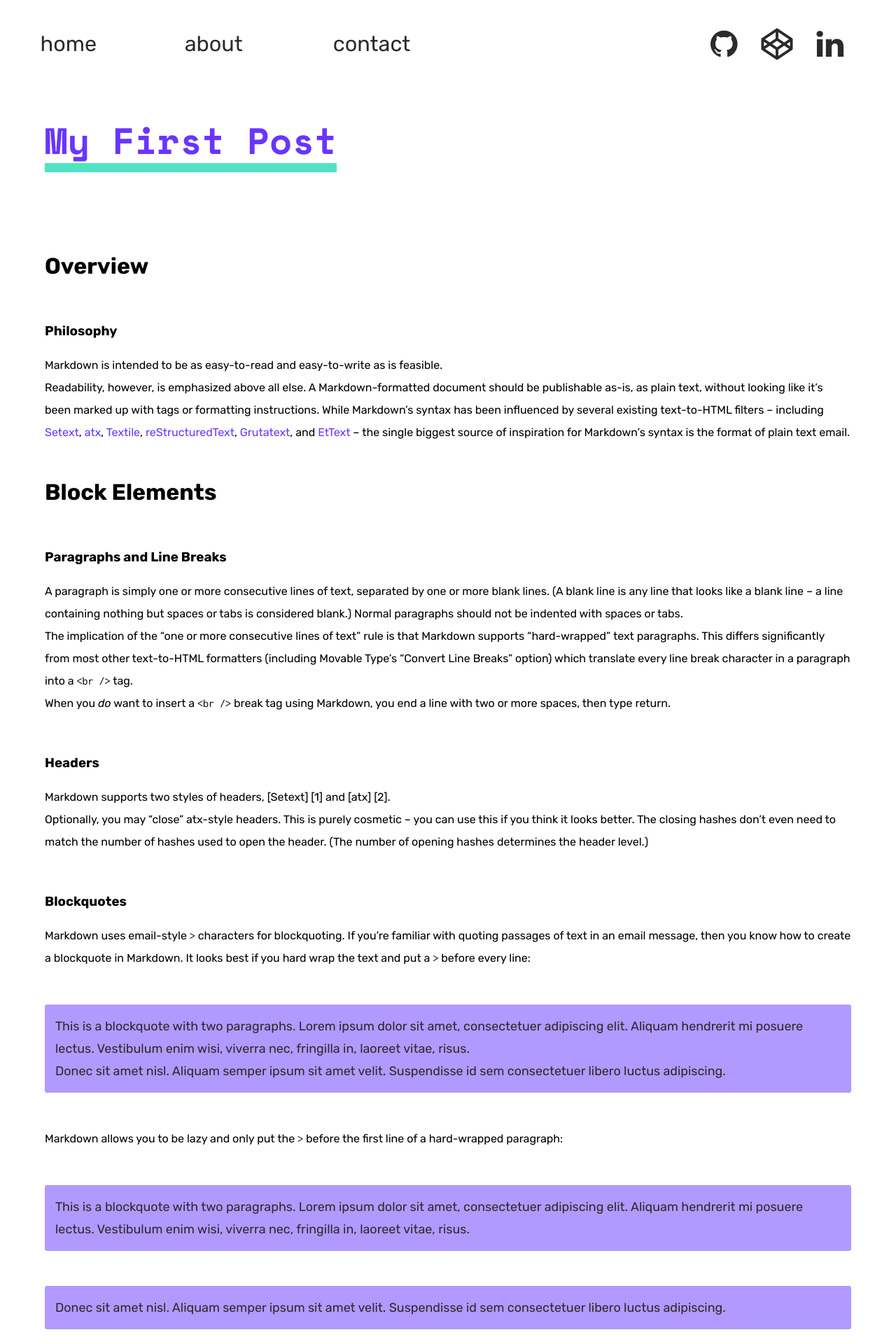
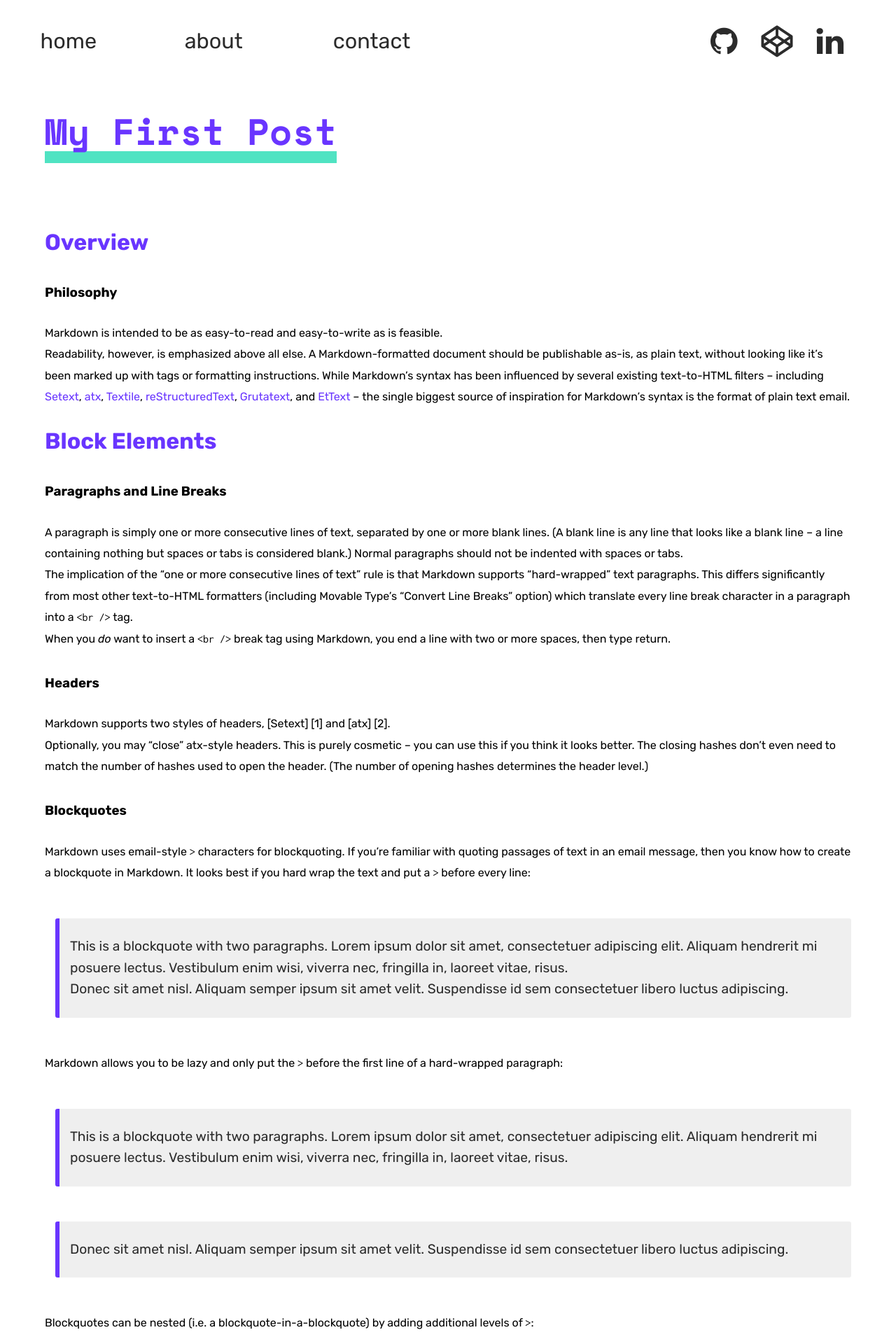
Before and after one commit to breezyfasano/breezyfasano-site, a Jekyll site: the page built from _posts/2018-09-11-my-first-post.md, in a window 1280 px wide. Shown: the top 1920 px of the page at 70% size. Built offline with Jekyll 4.4.1, drawn with Linux system fonts in a browser that asks for light colours; nearby versions of some CDN libraries.

Commit message:
Improved readability of typography styling, especially for mobile

```diff
--- a/_sass/_page.scss
+++ b/_sass/_page.scss
@@ -1,6 +1,6 @@
 .page-header { // also class used for post titles
     font-family: $headerfont;
-    font-size: 4vw;
+    font-size: 8vw;
     color: $electricpurp;
     display: inline-block;
     margin: 0 0 5vw 0vw;
@@ -8,6 +8,7 @@
     &:after {
         background: $mint;
         min-width: 100%;
+        min-height: 4px;
         display: block;
         content: ' ';
         padding-top: 1vw;
--- a/_sass/_posts.scss
+++ b/_sass/_posts.scss
@@ -1,9 +1,5 @@
 body:not(a) {
     font-family: $basefont;
-    line-height: 4.5vh;
-}
-
-.post-content p {
     line-height: 2rem;
 }
 
@@ -11,6 +7,7 @@ body:not(a) {
     display: block;
     margin-bottom:4.5vh;
     line-height: 3rem;
+
     ul {
         list-style-type: circle;
     }
@@ -18,14 +15,22 @@ body:not(a) {
         list-style-type: decimal-leading-zero;
     }
 
+    ul, ol {
+        padding-left: 10px;
+    }
+
+    p {
+        line-height: 1.9rem; //main line height for post body
+    }
     blockquote {
-        font-size: 1.4vw;
+        font-size: 1.2em;
         font-family: $basefont;
         color: $basegray;
-        background: #b299ff;
-        padding: 15px;
-        margin: 50px 0 50px 0;
+        background: $lightgray;
+        padding: 25px 0 25px 15px;
+        margin: 50px 0 50px 15px;
         border-radius: 3px;
+        border-left: 6px solid $electricpurp;
     }
 
     h1 {
@@ -34,10 +39,11 @@ body:not(a) {
 
     h2 {
         font-size:2rem;
+        color: $electricpurp;
     }
 
     h1, h2, h3 {
-        margin: 5vh 0 1vh 0;
+        margin: 1.5rem 0 1.2rem 0;
     }
 }
 
--- a/css/styles.scss
+++ b/css/styles.scss
@@ -1,17 +1,13 @@
 ---
 # Front matter comment to ensure Jekyll properly reads file.
 ---
-@import url("https://netdna.bootstrapcdn.com/font-awesome/4.1.0/css/font-awesome.min.css");
-
-/* http://meyerweb.com/eric/tools/css/reset/
-   v2.0 | 20110126
-   License: none (public domain)
-*/
+ @import url("https://netdna.bootstrapcdn.com/font-awesome/4.1.0/css/font-awesome.min.css");
 
 // VARIABLES
 $mint: #50E3C2;
 $electricpurp: #6935FF;
 $basegray: #2B2B2B;
+$lightgray: #efefef;
 $headerfont: "Space Mono",
 'Courier New',
 Courier,
@@ -78,8 +74,8 @@ a {
 }
 
 .header-nav a {
-        color: $basegray;
-    }
+    color: $basegray;
+}
 
 .intro-container {
     background: $basegray;
@@ -119,10 +115,10 @@ a {
 
 }
 
-.home-post-content
-{
+.home-post-content {
     display: block;
     margin-bottom: -10px;
+
     p {
         line-height: 2rem;
     }
@@ -130,10 +126,10 @@ a {
 
 .tags {
     font-family: $headerfont;
-    margin:0 0 0 10px;
+    margin: 0 0 0 10px;
     display: inline;
     background-color: $mint;
-    padding:5px;
+    padding: 5px;
     border-radius: 5%;
     font-size: .8rem;
     color: $basegray;
@@ -142,7 +138,8 @@ a {
 
 
 
-.home-post-title, .post-date {
+.home-post-title,
+.post-date {
     display: inline;
     font-family: $headerfont;
     line-height: 7vh;
@@ -157,6 +154,7 @@ a {
 
 a {
     color: $electricpurp;
+
     &:hover {
         border-bottom: 5px solid $electricpurp;
         transition: 0.2s;
@@ -165,6 +163,7 @@ a {
 
 .icon-a {
     color: inherit;
+
     &:hover {
         border-bottom: 0px solid transparent;
         transition: .2s;
@@ -180,7 +179,4 @@ a {
 @import 'reset';
 @import 'page';
 @import 'footer';
-
-
-@import 'posts';
 @import 'desktop-only';
```
